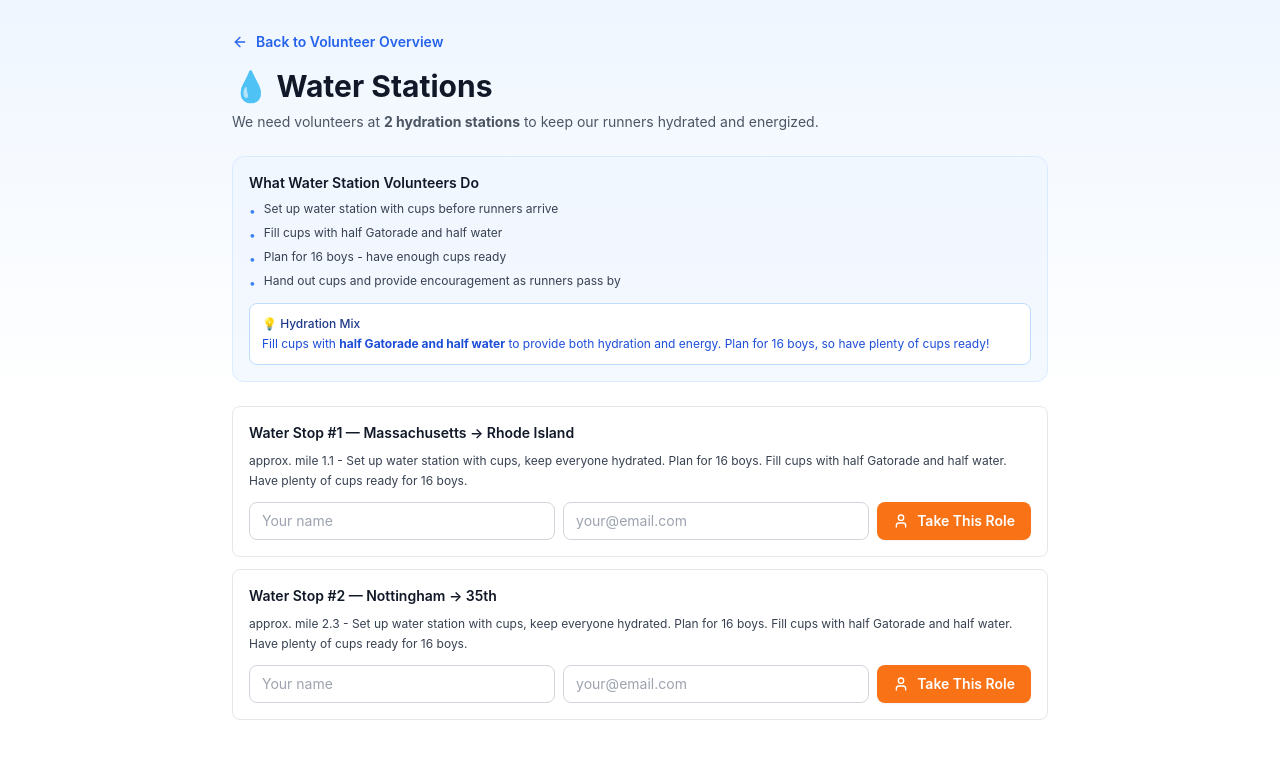
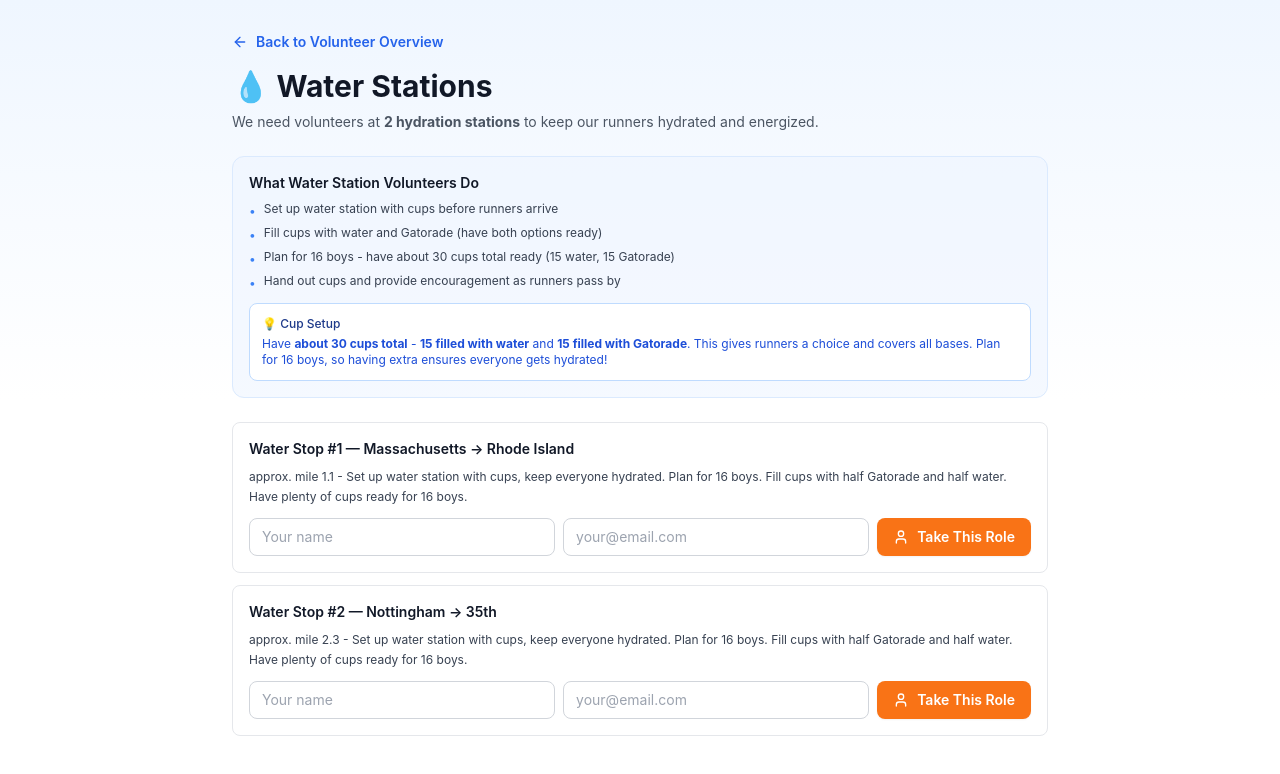
Before and after one commit to GoFast-Athlete-Training/GoFast-Events, a React (Vite) app: page /volunteer/water-station in a window 1280 px wide. Shown: the top 774 px of the page. Built offline with nearby package versions, Linux system fonts and the light colour scheme; no server answers.

Commit message:
Water station: clarify 30 cups total (15 water, 15 Gatorade) - not mixed

```diff
--- a/src/pages/WaterStationOverview.tsx
+++ b/src/pages/WaterStationOverview.tsx
@@ -96,11 +96,11 @@ const WaterStationOverview = () => {
             </li>
             <li className="flex items-start gap-2">
               <span className="text-blue-500 mt-0.5">•</span>
-              <span>Fill cups with half Gatorade and half water</span>
+              <span>Fill cups with water and Gatorade (have both options ready)</span>
             </li>
             <li className="flex items-start gap-2">
               <span className="text-blue-500 mt-0.5">•</span>
-              <span>Plan for 16 boys - have enough cups ready</span>
+              <span>Plan for 16 boys - have about 30 cups total ready (15 water, 15 Gatorade)</span>
             </li>
             <li className="flex items-start gap-2">
               <span className="text-blue-500 mt-0.5">•</span>
@@ -108,10 +108,10 @@ const WaterStationOverview = () => {
             </li>
           </ul>
           <div className="mt-3 p-3 bg-white rounded-lg border border-blue-200">
-            <p className="text-xs font-medium text-blue-900 mb-1">💡 Hydration Mix</p>
+            <p className="text-xs font-medium text-blue-900 mb-1">💡 Cup Setup</p>
             <p className="text-xs text-blue-700">
-              Fill cups with <strong>half Gatorade and half water</strong> to provide both hydration and energy.
-              Plan for 16 boys, so have plenty of cups ready!
+              Have <strong>about 30 cups total</strong> - <strong>15 filled with water</strong> and <strong>15 filled with Gatorade</strong>.
+              This gives runners a choice and covers all bases. Plan for 16 boys, so having extra ensures everyone gets hydrated!
             </p>
           </div>
         </section>
```
